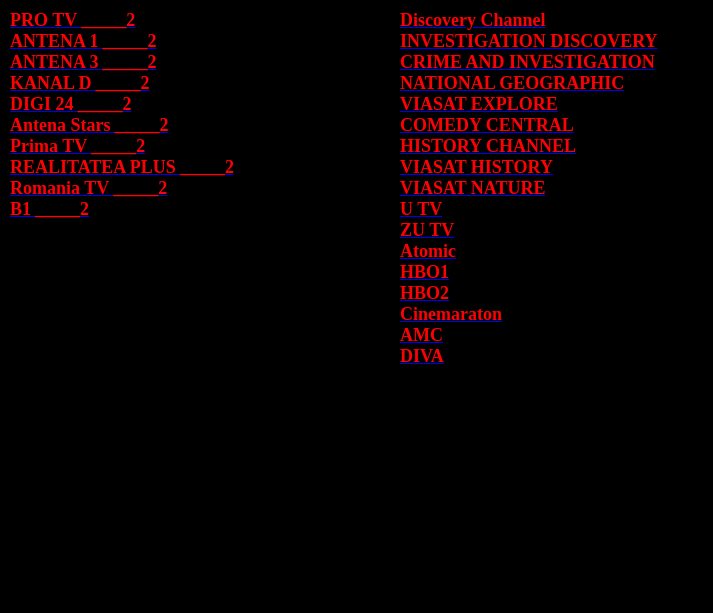
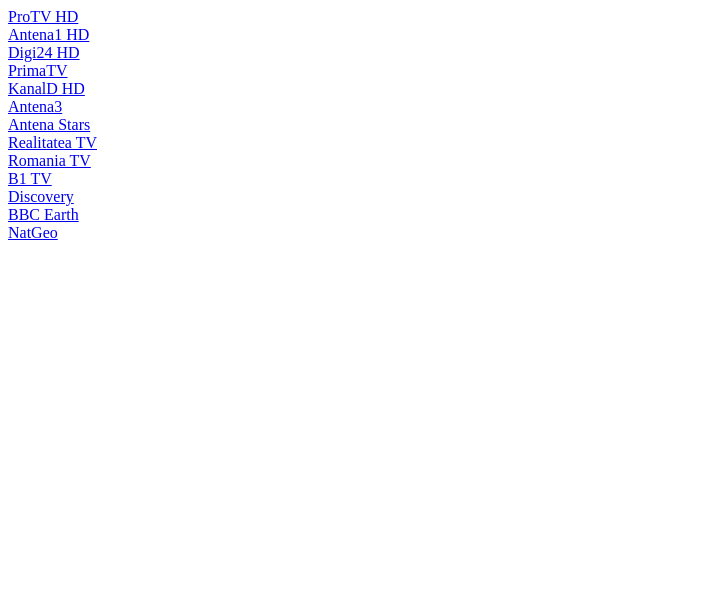
Before and after one commit to adryan289/adryan289, a plain HTML site: page index.html in a window 1280 px wide. Shown: the whole page, without its empty margins (0-713 px from the left). Drawn offline with Linux system fonts and the light colour scheme.

Commit message:
Add files via upload

```diff
--- a/index.html
+++ b/index.html
@@ -1,72 +1,25 @@
-<!doctype html>
-<html>
-<head>
-<meta charset="utf-8">
-<title>OnlineTV</title>
-</head>
 
-<body>
- <div>Content for New div Tag Goes Here</div>
- <body bgcolor="#000000">
-
-
-<div id="Layer1" style="position:absolute; left:10px; top:10px; width:600px; height:600px; z-index:1; ">
-	     <a href="https://tvron.net/tvlive/index.php?url=pro-tv" target="_blank"><font color="#FF0004" size="+1"><b>PRO TV</b></font> </a>
-<a href="https://www.cool-etv.net/ch/protv.htm" target="_blank"><font color="#FF0004" size="+1"><b>_____2</b></font> </a>
-
-	 <BR><a href="https://tvron.net/tv-hd/index.php?url=a1_hd_2 "  target="_blank"><font color="#FF0004" size="+1"><b>ANTENA 1</b></font> </a>
-<a href="https://tvonline123.com/tv-online/live-atena1.html?s=31"  target="_blank"><font color="#FF0004" size="+1"><b>_____2</b></font> </a>
-
-	 <BR><a href="https://tvgo.orange.ro/?assetId=86yX3QXqgAiXY-ztCOnoRBopshoFs4F6OLNO992S&autoplay=false"  target="_blank"><font color="#FF0004" size="+1"><b>ANTENA 3</b></font> </a>
-<a href="https://www.cool-etv.net/ch/an3.htm"  target="_blank"><font color="#FF0004" size="+1"><b>_____2</b></font> </a>
-
-	 <BR><a href="https://tvron.net/manutv/index.php?url=kanal-d"  target="_blank"><font color="#FF0004" size="+1"><b>KANAL D</b></font> </a>
-<a href="https://tvgo.orange.ro/livetv?genreId=supergenrelive%2C3&watchId=qXzsywjfo486KIAE0mNlhwAbppwVMFt9ucQtq_Ns&autoplay=true"  target="_blank"><font color="#FF0004" size="+1"><b>_____2</b></font> </a>
-
-         <BR><a href="https://tvron.net/manutv/index.php?url=digi-24"  target="_blank"><font color="#FF0004" size="+1"><b>DIGI 24</b></font> </a>
-<a href="https://www.digi24.ro/live/digi24"  target="_blank"><font color="#FF0004" size="+1"><b>_____2</b></font> </a>
-
-         <BR><a href="https://www.cool-etv.net/ch/an2-s1.htm"  target="_blank"><font color="#FF0004" size="+1"><b>Antena Stars</b></font> </a>
-<a href="https://tvonline123.com/tvlive/?url=a-stars&ref=www.tv-online.me"  target="_blank"><font color="#FF0004" size="+1"><b>_____2</b></font> </a>
-
-	 <BR><a href="https://www.cool-etv.net/ch/primatv.htm"  target="_blank"><font color="#FF0004" size="+1"><b>Prima TV</b></font> </a>
-<a href="https://www.primatv.ro/live/"  target="_blank"><font color="#FF0004" size="+1"><b>_____2</b></font> </a>
-
-	 <BR><a href="https://www.cool-etv.net/ch/realitatea.htm#!"  target="_blank"><font color="#FF0004" size="+1"><b>REALITATEA PLUS</b></font> </a>
-<a href="https://www.realitatea.net/live"  target="_blank"><font color="#FF0004" size="+1"><b>_____2</b></font> </a>
-
-	 <BR><a href="https://tvron.net/manutv/index.php?url=romania-tv"  target="_blank"><font color="#FF0004" size="+1"><b>Romania TV</b></font> </a>
-<a href="https://www.romaniatv.net/live"><font color="#FF0004" size="+1"  target="_blank"><b>_____2</b></font> </a>
-
-	 <BR><a href="https://www.cool-etv.net/ch/b1.htm#!"  target="_blank"><font color="#FF0004" size="+1"><b>B1</b></font> </a>
-<a href="https://www.b1tv.ro/live"  target="_blank"><font color="#FF0004" size="+1"><b>_____2</b></font> </a>
-
-
-	 </div>
+<META HTTP-EQUIV="Content-Type" CONTENT="text/html; charset=UTF-8">
+<TITLE>TV Online</TITLE>
+<DL><p>
+    <DT>
+    <DL><p>
+        <DT><A HREF="https://www.cool-etv.net/ch/protv-s2.htm" target="_blank">ProTV HD</A>
+	<DT><A HREF="https://www.cool-etv.net/ch/an1-s2.htm" target="_blank">Antena1 HD</A>
+	<DT><A HREF="https://www.digi24.ro/live/digi24" target="_blank">Digi24 HD</A>
+	<DT><A HREF="https://www.cool-etv.net/ch/primatv.htm" target="_blank">PrimaTV</A>
+	<DT><A HREF="https://www.cool-etv.net/ch/cd-s1.htm" target="_blank">KanalD HD</A>
+	<DT><A HREF="https://www.cool-etv.net/ch/an3.htm" target="_blank">Antena3</A>
+	<DT><A HREF="https://www.tvonline123.com/tvlive/?url=a-stars" target="_blank">Antena Stars</A>
+	<DT><A HREF="https://www.cool-etv.net/ch/realitatea.htm" target="_blank">Realitatea TV</A>
+	<DT><A HREF="https://www.cool-etv.net/ch/realitatea-rtv.htm" target="_blank">Romania TV</A>
+	<DT><A HREF="https://www.cool-etv.net/ch/b1.htm" target="_blank">B1 TV</A>
+	<DT><A HREF="https://www.cool-etv.net/ch/discovery-channel-s1.htm" target="_blank">Discovery</A>
+	<DT><A HREF="https://www.cool-etv.net/ch/bbc-earth-s1.htm" target="_blank">BBC Earth</A>
+	<DT><A HREF="https://www.cool-etv.net/ch/natgeo.htm" target="_blank">NatGeo</A>
 
 
 
-	<div id="Layer2" style="position:absolute; left:400px; top:10px; width:600px; height:600px; z-index:2; ">
 
-	<a href="https://tvron.net/manutv/index.php?url=discovery-channel"><font color="#FF0004" size="+1"><b>Discovery Channel</b></font> </a>
-	<BR><a href="https://canale.live/tv/idd"><font color="#FF0004" size="+1"><b>INVESTIGATION DISCOVERY</b></font> </a>
-	<BR><a href="https://canale.live/tv/ci"><font color="#FF0004" size="+1"><b>CRIME AND INVESTIGATION</b></font> </a>
-		<BR><a href="https://www.cool-etv.net/ch/natgeo.htm"><font color="#FF0004" size="+1"><b>NATIONAL GEOGRAPHIC</b></font> </a>
-		<BR><a href="https://versuri24.com/tvlive/?url=viasat-explorer"><font color="#FF0004" size="+1"><b>VIASAT EXPLORE</b></font> </a>
-	        <BR><a href="https://versuri24.com/tvlive/?url=comedy-central"><font color="#FF0004" size="+1"><b>COMEDY CENTRAL</b></font> </a>
-		<BR><a href="https://versuri24.com/tv-live/?url=history-channel"><font color="#FF0004" size="+1"><b>HISTORY CHANNEL</b></font> </a>
-		<BR><a href="https://versuri24.com/tv-live/?url=viasat-history"><font color="#FF0004" size="+1"><b>VIASAT HISTORY</b></font> </a>
-		<BR><a href="https://versuri24.com/tv-live/?url=viasat-nature"><font color="#FF0004" size="+1"><b>VIASAT NATURE</b></font> </a>
-		<BR><a href="https://versuri24.com/tv-live/?url=u-tv"><font color="#FF0004" size="+1"><b>U TV</b></font> </a>
-		<BR><a href="https://versuri24.com/tvlive/?url=zu-tv"><font color="#FF0004" size="+1"><b>ZU TV</b></font> </a>
-		<BR><a href="https://versuri24.com/tv-live/?url=atomic-tv"><font color="#FF0004" size="+1"><b>Atomic</b></font> </a>
-		<BR><a href="https://versuri24.com/tv-live/?url=hbo-1"><font color="#FF0004" size="+1"><b>HBO1</b></font> </a>
-		<BR><a href="https://versuri24.com/tvlive/?url=hbo-2"><font color="#FF0004" size="+1"><b>HBO2</b></font> </a>
-		<BR><a href="https://versuri24.com/tv-live/?url=cinemaraton"><font color="#FF0004" size="+1"><b>Cinemaraton</b></font> </a>
-		<BR><a href="https://versuri24.com/tv-live/?url=amc"><font color="#FF0004" size="+1"><b>AMC</b></font> </a>
-		<BR><a href="https://versuri24.com/tv-live/?url=diva"><font color="#FF0004" size="+1"><b>DIVA</b></font> </a>
-		 </div>
-
-
-</body>
-</html>
+    </DL><p>
+</DL><p>
```
